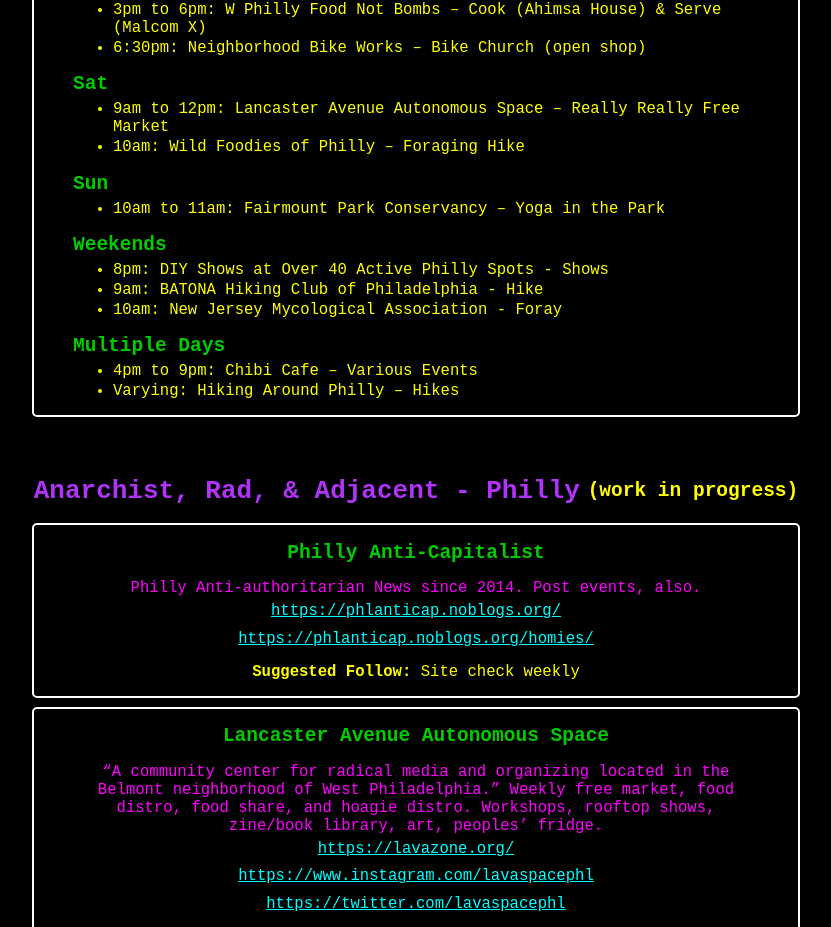
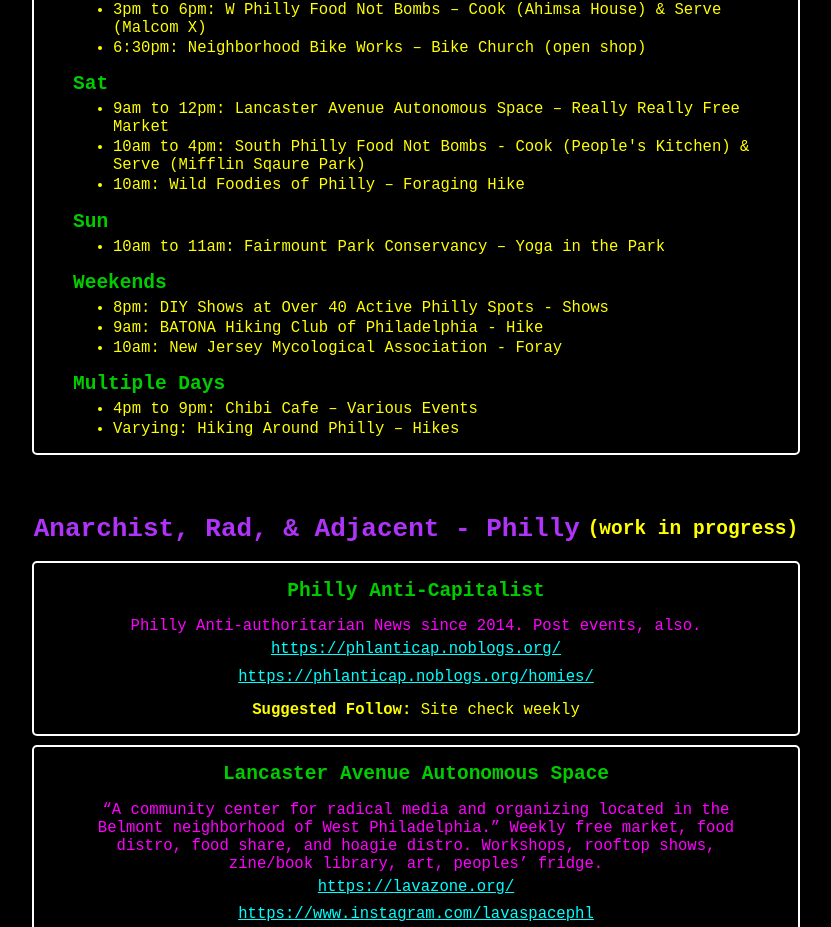
Before and after one commit to KLabWeb/Philly-Happenings, a React (Create React App) app: page / in a window 1280 px wide. Shown: the part 6150-7077 px from the top of the page, without its empty margins (224-1055 px from the left). Built offline with nearby package versions, Linux system fonts and the light colour scheme; the HTML template or start-up script is replaced by a standard one.

Commit message:
add S Philly FNB to Weekly Schedule

```diff
--- a/src/eventData.js
+++ b/src/eventData.js
@@ -143,7 +143,7 @@ export const BYDAY = [
   },
   {
     period: "Sat",
-    events: ["9am to 12pm: Lancaster Avenue Autonomous Space – Really Really Free Market", "10am: Wild Foodies of Philly – Foraging Hike"]
+    events: ["9am to 12pm: Lancaster Avenue Autonomous Space – Really Really Free Market", "10am to 4pm: South Philly Food Not Bombs - Cook (People's Kitchen) & Serve (Mifflin Sqaure Park)", "10am: Wild Foodies of Philly – Foraging Hike"]
   },
   {
     period: "Sun",
```
